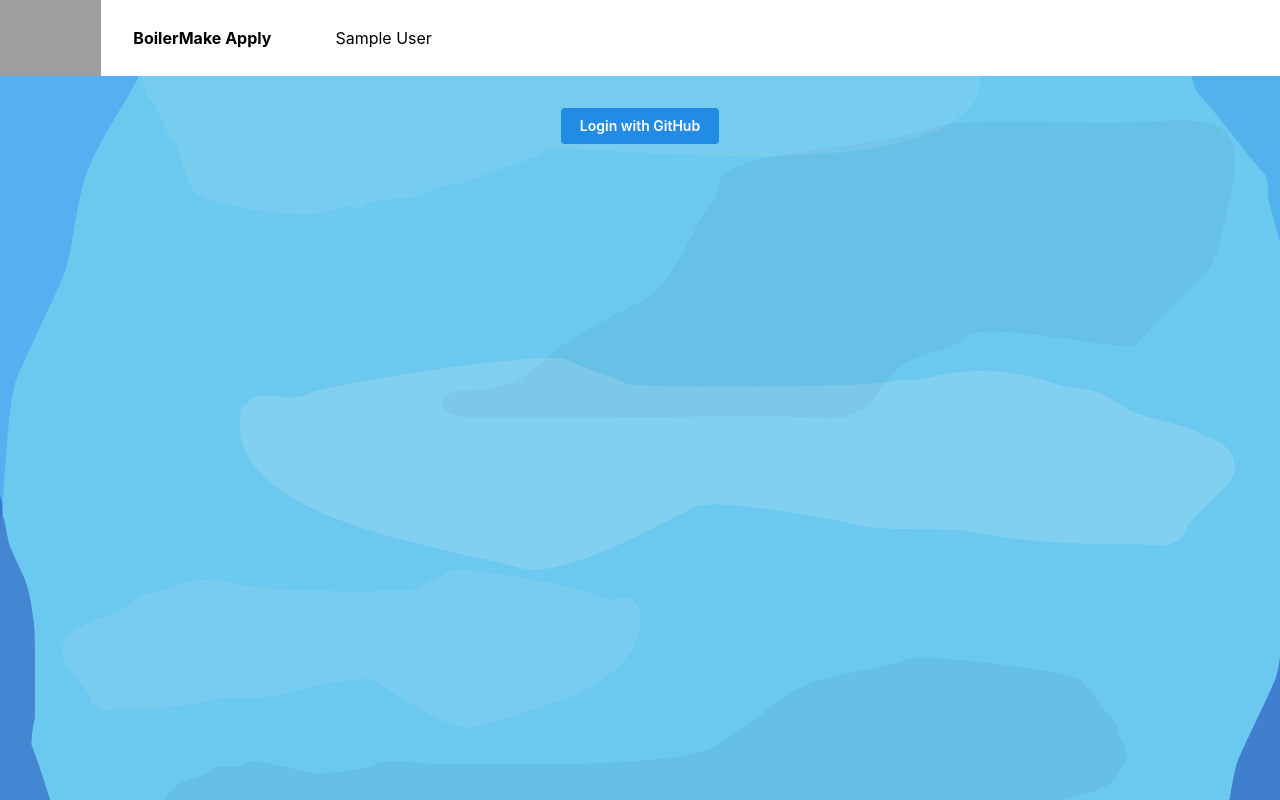
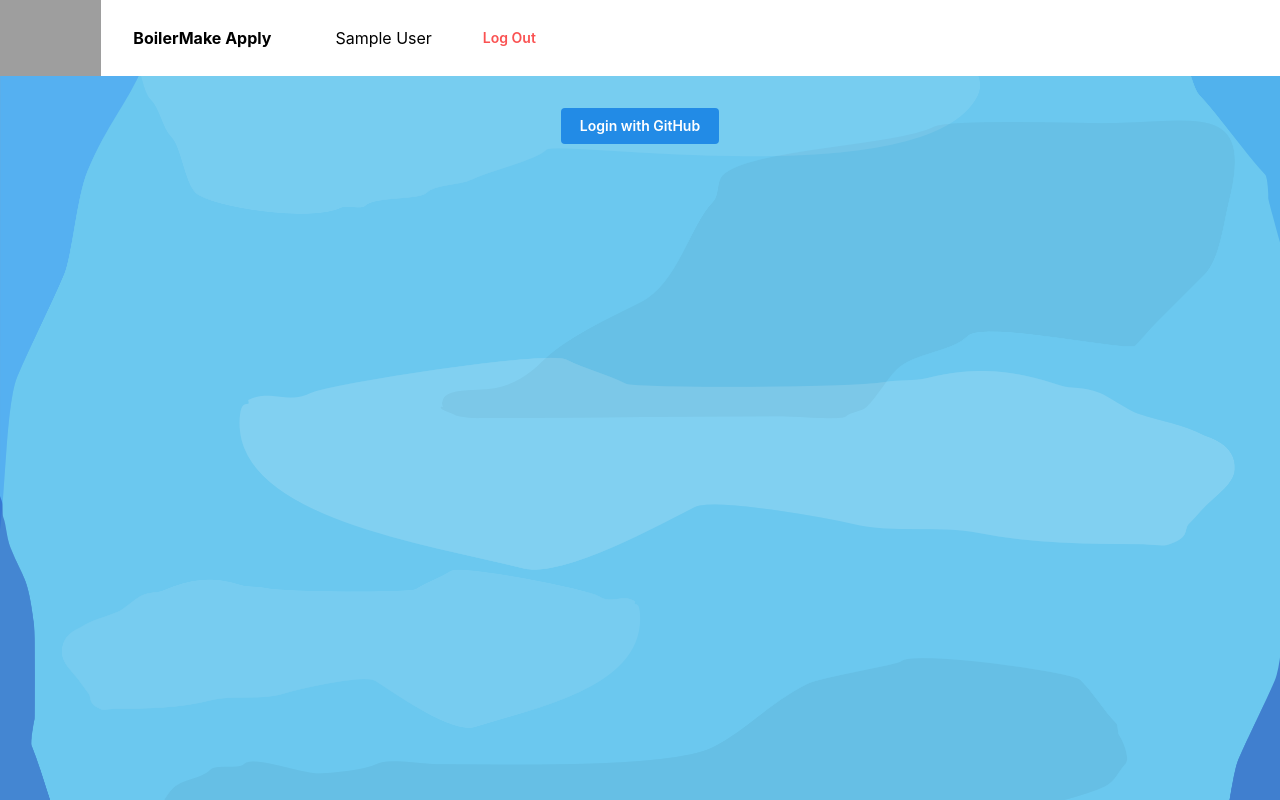
Before and after one commit to purdueboilermake/application-portal-v2, a React (Vite) app: page /login in a window 1280 px wide. Built offline with nearby package versions, Linux system fonts and the light colour scheme; no server answers; sample sign-in values are in the browser's storage; grey boxes are pictures that could not be loaded.

Commit message:
Add logout button

```diff
--- a/src/Root.tsx
+++ b/src/Root.tsx
@@ -1,11 +1,11 @@
-import { Outlet } from "react-router-dom";
-import { AppShell, Image, Space } from '@mantine/core';
+import { Outlet, useNavigate } from "react-router-dom";
+import { AppShell, Button, Image, Space } from '@mantine/core';
 
 import main_logo from './assets/main_logo.png';
 
 import './Root.css';
-import { useState } from "react";
-import { User, getAuth, onAuthStateChanged } from "firebase/auth";
+import { useCallback, useState } from "react";
+import { User, getAuth, onAuthStateChanged, signOut } from "firebase/auth";
 import { AuthContext } from "./auth-context";
 import "./firebase-config";
 
@@ -16,6 +16,7 @@ export function Root() {
   const auth = getAuth();
 
   const [user, setUser] = useState<User | null>(null);
+  const navigator = useNavigate();
 
   // watch the current user
   onAuthStateChanged(auth,
@@ -26,6 +27,11 @@ export function Root() {
       throw err;
     }
   );
+
+  const onLogout = useCallback(async () => {
+    await signOut(auth);
+    navigator('/login');
+  }, [auth]);
 
   return (
     <AppShell
@@ -38,7 +44,10 @@ export function Root() {
           <h4 style={{margin: 0}}>BoilerMake Apply</h4>
           <Space />
           { user &&
+            <>
             <p>{ user.displayName }</p>
+            <Button variant="subtle" c='red' onClick={onLogout}>Log Out</Button>
+            </>
           }
           { !user &&
             <p>Not logged in</p>
```
